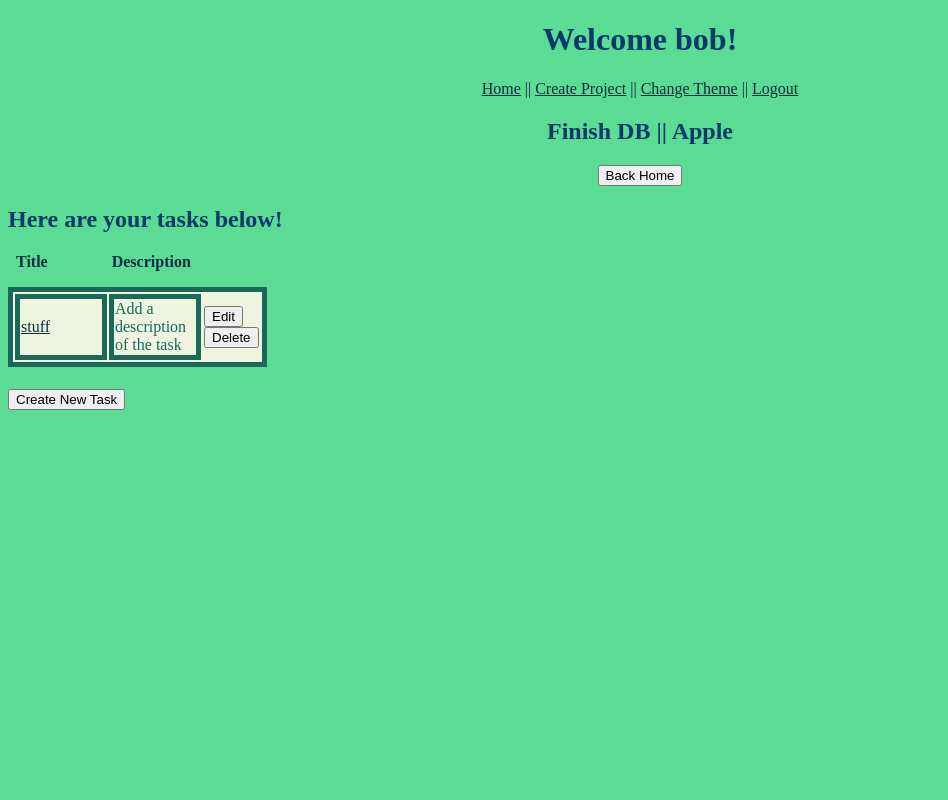
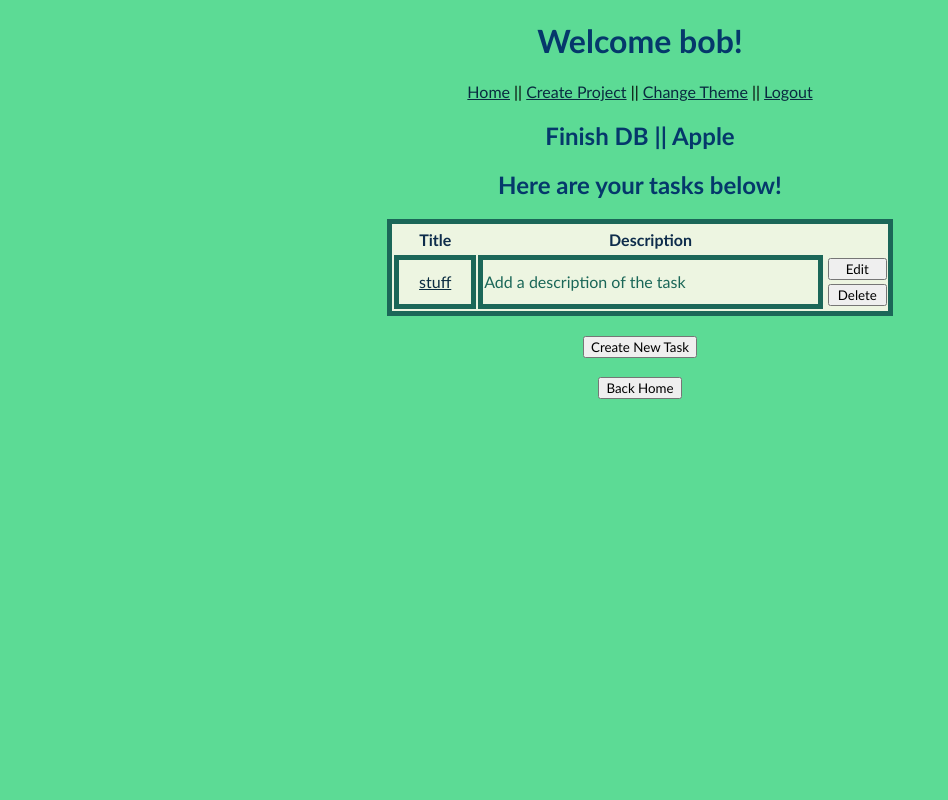
Before and after one commit to michaelslusser/ITIS3155ProjectTracker, a Flask app: page /view_project/1 in a window 1280 px wide. Shown: the whole page, without its empty margins (0-948 px from the left). Run offline with Flask 3, Linux system fonts and the light colour scheme; a user stored in the database is signed in; data comes from the database, SQL or seed files in the repository.

Commit message:
updated styling, HTML pages for simplicity

```diff
--- a/static/main.css
+++ b/static/main.css
@@ -1,61 +1,107 @@
 /* webpage styling */
-h1{
+* {
+    font-family: 'Gill Sans', 'Gill Sans MT', Calibri, 'Trebuchet MS', sans-serif;
+}
+
+h1 {
     color:#05386B;
     text-align: center;
 }
-h2{
+
+h2 {
     color: #05386B;
 }
-h3{
+
+h3 {
     color:#0e2c4b;
     font-size: 16px;
 }
-h4{
+
+h4 {
     color:#0a2b40;
     font-size: 18px;
 }
-body{
+
+body {
     background:#5CDB95;
 }
+
 a {
     color: inherit;
     color: #0a2b40;
-  }
-h5{
+}
+
+h5 {
     text-align: left;
 }
 
-nav{
+nav {
     text-align: center;
 }
 
-.box{
+.box {
     color: #1b6758;
-    width: 100%;
-    height: 500px;
-    width: 25em;
+    width: 40%;
     text-align: center;
+    margin: 0px auto;
 }
-.insideBox{
+
+.table-header {
+    text-align: center;
+    margin: 0px auto;
+}
+
+.insideBox {
     background-color: #edf5e1;
     text-align: left;
     border: 5px solid;
     margin-bottom: 20px;
+    width: 100%;
 }
-.tableRow{
+
+.insideBox h3 {
+    text-align: center;
+    margin: 3px;
+}
+
+.tableRow {
     border: 5px solid #1b6758;
     width: 5em;
+    text-align: center;
 }
-.tableRow2{
+
+.tableRow2 {
     border: 5px solid #1b6758;
     width: 15em;
 }
-.projectView{
+
+.tableRow3 {
+    border: 5px solid #1b6758;
+    width: 25em;
+}
+
+.insideBox input[type=submit] {
+    margin: 2px;
+    width: 100%;
+}
+
+.projectView {
     text-align: center;
 }
-.commentsBox{
+
+.commentsBox {
     border: 2px solid gray;
     padding-bottom: 20px;
     width: 200px;
     padding-right: 20px;
+    margin: 0px auto;
 }
+
+.commentsBox h2 {
+    text-align: center;
+}
+
+form div {
+    margin: 2px auto;
+    width: 200px;
+}
--- a/templates/view_project.html
+++ b/templates/view_project.html
@@ -17,9 +17,9 @@
         <nav>
 
             <!--Add other pages-->
-            <a href="{{ url_for('index') }}">Home</a> <a>||</a>
-            <a href="{{ url_for('new_project') }}">Create Project</a> <a>||</a>
-            <a href="{{ url_for('change_style', theme_id=theme) }}" method = "get">Change Theme</a> <a>||</a>
+            <a href="{{ url_for('index') }}">Home</a> ||
+            <a href="{{ url_for('new_project') }}">Create Project</a> ||
+            <a href="{{ url_for('change_style', theme_id=theme) }}" method = "get">Change Theme</a> ||
             <a href="{{ url_for('logout') }}">Logout</a>
 
         </nav>
@@ -30,22 +30,24 @@
                 <input type="submit" value="Create New Task">
             </form>-->
         </div>
-        <p></p>
-        <div class="projectView">
-            <form action="{{ url_for('index')}}" method = "get">
-                <input type="submit" value="Back Home">
-            </form>
+
+        <div class="table-header">
+            <h2>Here are your tasks below!</h2>
+
         </div>
-        <h2>Here are your tasks below!</h2>
-        <h3>&nbsp;&nbsp;Title&emsp;&emsp;&emsp;&emsp;Description</h3>
         <div class="box">
 
             <table class="insideBox">
+                {% if proj_tasks != [] %}
+                    <tr>
+                        <td><h3>Title</h3></td>
+                        <td><h3>Description</h3></td>
+                    </tr>
                     {% for task in proj_tasks%}
                     <!--Add start of for loop here-->
                     <tr>
                         <td class="tableRow"><a href="{{ url_for('view_task', project_id=project.id, t_id=task.id)}}">{{task.title}}</a></td>
-                    <td class="tableRow">{{task.description}}</td>
+                        <td class="tableRow3">{{task.description}}</td>
                         <td>
                             <form action="{{url_for('edit_task',project_id=project.id,t_id=task.id)}}" method = "get">
                                 <input type="submit" value="Edit">
@@ -57,13 +59,16 @@
                     </tr>
                     <!--Add end of for loop here-->
                     {% endfor %}
+                {% else %}
+                    <tr><h3>No tasks to display.</h3></tr>
+                {% endif %}
             </table>
             <div class="projectView">
-                <h5>
                 <form action="{{ url_for('new_task', project_id=project.id)}}">
                         <input type="submit" value="Create New Task">
-                </h5>
-
+                </form><br>
+                <form action="{{ url_for('index')}}" method = "get">
+                    <input type="submit" value="Back Home">
                 </form>
             </div>
 
```
Also changed, not shown: static/second.css (+63 -16 lines), templates/change_theme.html (+15 -13 lines), templates/index.html (+16 -17 lines), templates/new_project.html (+13 -9 lines), templates/new_task.html (+12 -9 lines), templates/view_task.html (+13 -9 lines). Lines whose indentation alone changed are shown as unchanged.
